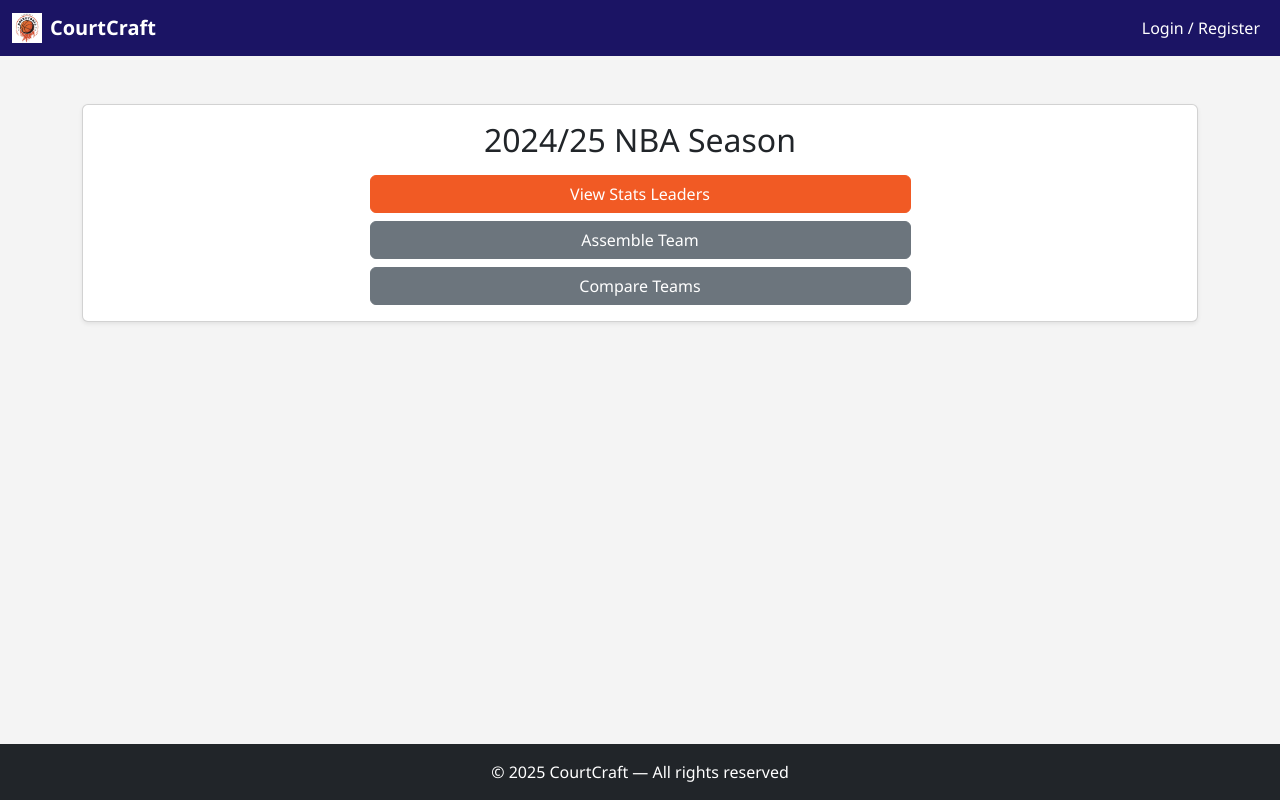
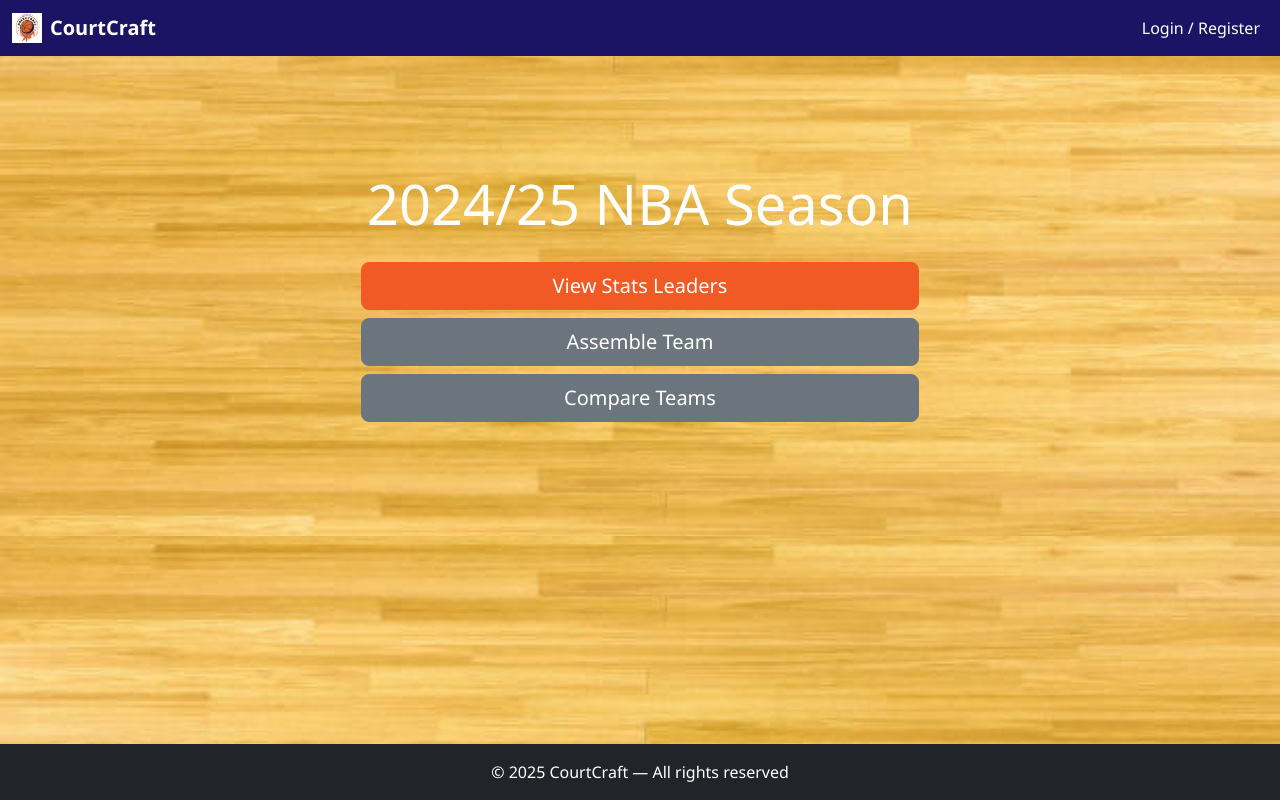
Before and after one commit to giladeldor/CourtCraft, a Flask app: page /season/24-25 in a window 1280 px wide. Run offline with Flask 3, Linux system fonts and the light colour scheme.

Commit message:
Finished aligning the buttons

```diff
--- a/src/static/css/courtcraft.css
+++ b/src/static/css/courtcraft.css
@@ -11,10 +11,12 @@ html, body {
   height: 100%;
 }
 
+/* BODY GETS THE COURT BACKGROUND */
 body {
   display: flex;
   flex-direction: column;
-  background-color: #f4f4f4;
+  background: url('../img/court-bg.jpg') no-repeat center center fixed;
+  background-size: cover;
   font-family: 'Segoe UI', sans-serif;
 }
 
@@ -27,11 +29,12 @@ body {
   color: var(--accent-white) !important;
 }
 
-/* HERO (full‐bleed parquet) */
+/* HERO (transparent now, letting body bg show through) */
 .hero {
   width: 100vw;
   height: 60vh;
-  background: url('../img/court-bg.jpg') no-repeat center/cover;
+  /* remove its own bg so you see the body background */
+  background: transparent;
   color: white;
   display: flex;
   flex-direction: column;
@@ -41,43 +44,75 @@ body {
   text-align: center;
 }
 
-/* SEASON CAROUSEL WRAPPER (with debug border) */
+/* SEASON CAROUSEL WRAPPER (also transparent) */
 .carousel-wrapper {
-  width: 100%;
+  width: 100vw;
   min-height: 40vh;
   display: flex;
   justify-content: center;
   align-items: center;
-  background-color: #f4f4f4;
-  border: 2px solid black;
-  box-sizing: border-box;
+  /* remove its own bg too */
+  background: transparent;
   padding: 1rem 0;
+  position: relative;
 }
 
-/* Let Bootstrap do its thing, but force each slide to be full-width */
+/* -------------------------------------------------------------------
+   Season page “hero” — full-width parquet background with centered content
+   ------------------------------------------------------------------- */
+.season-hero {
+  width: 100vw;
+  background: url('../img/court-bg.jpg') no-repeat center/cover;
+  background-size: cover;
+  /* make it at least tall enough, adjust as desired */
+  min-height: 60vh;
+}
+
+/* Text styling inside hero */
+.season-hero .season-title {
+  font-size: 2.5rem;
+  color: var(--secondary-navy);
+}
+.season-hero .season-desc {
+  font-size: 1.1rem;
+  color: var(--accent-white);
+  text-shadow: 1px 1px 2px rgba(0,0,0,0.6);
+}
+
+/* Ensure .season-hero’s flex alignment holds on small viewports */
+@media (max-width: 767px) {
+  .season-hero {
+    align-items: flex-start;  /* so mobile padding shows */
+  }
+}
+
+/* -------------------------------------------------------------------
+   Season page carousel
+   ------------------------------------------------------------------- */
+
+/* BOOTSTRAP CAROUSEL OVERRIDES */
 #seasonCarousel {
   width: 100%;
+  overflow: visible;
   margin: 0;
-  overflow: visible;
 }
 
 #seasonCarousel .carousel-inner {
   display: flex;
-  /* remove overflow: hidden; */
 }
 
 #seasonCarousel .carousel-item {
-  flex: 0 0 100%;     /* each slide now takes 100% of the wrapper */
+  flex: 0 0 100%;
   display: none;
   justify-content: center;
   align-items: center;
 }
 
 #seasonCarousel .carousel-item.active {
-  display: flex;      /* only the active one shows */
+  display: flex;
 }
 
-/* shrink side controls so they don’t push your button */
+/* shrink controls so button stays centered */
 #seasonCarousel .carousel-control-prev,
 #seasonCarousel .carousel-control-next {
   width: 5%;
@@ -107,7 +142,7 @@ h1, h2, h3, h4, h5 {
   color: var(--secondary-navy);
 }
 
-/* MAKE MAIN FILL VERTICAL SPACE */
+/* MAIN + CONTENT CONTAINERS */
 main {
   flex: 1;
   display: flex;
@@ -115,6 +150,9 @@ main {
 }
 .container {
   flex: 1;
+  /* make sure containers are transparent too */
+  background: transparent;
+  padding-top: 0;  /* if you had extra spacing */
 }
 
 /* FOOTER */
--- a/src/templates/base.html
+++ b/src/templates/base.html
@@ -58,12 +58,14 @@
     </div>
   </nav>
 
-  <main>
-    {# FULL-WIDTH BLOCK: hero + carousel #}
+  <main class="d-flex flex-column flex-grow-1">
+    {# —————————————————————————————————————————————————————————————————————————————————————— #}
+    {#  FULL-WIDTH BLOCK: nothing here is inside a .container — ideal for your hero/carousel #}
     {% block fullwidth %}{% endblock %}
+    {# —————————————————————————————————————————————————————————————————————————————————————— #}
 
-    {# NORMAL page content inside a .container #}
-    <div class="container py-4">
+    {#  Everything below is centered in a Bootstrap .container — your normal page content. #}
+    <div class="container py-4 flex-grow-1">
       {% with messages = get_flashed_messages(with_categories=true) %}
         {% if messages %}
           {% for category, msg in messages %}
@@ -84,14 +86,14 @@
   <script>
     document.addEventListener('DOMContentLoaded', function() {
       var carouselEl = document.getElementById('seasonCarousel');
-    carouselEl.focus();  // let it receive key events
-    // init just to be sure keyboard nav is on
+      if (carouselEl) {
+        carouselEl.focus();  // allow keyboard nav
         new bootstrap.Carousel(carouselEl, {
           interval: false,
           keyboard: true
         });
+      }
     });
   </script>
-
 </body>
 </html>
--- a/src/templates/season.html
+++ b/src/templates/season.html
@@ -1,21 +1,40 @@
 {% extends 'base.html' %}
 {% block title %}{{ title }} – CourtCraft{% endblock %}
 
-{% block content %}
-  <div class="card my-4 shadow-sm">
-    <div class="card-body text-center">
-      <h2 class="card-title">{{ title }}</h2>
-      <p class="card-text">{{ description or '' }}</p>
-
-      {% if image %}
-        <img src="{{ image }}" class="img-fluid rounded mb-3" alt="{{ title }}">
-      {% endif %}
+{# ————————————————————————————————————————————————————————————————————————————
+   FULLWIDTH hero at the top, spanning the entire viewport width
+   ———————————————————————————————————————————————————————————————————————————— #}
+{% block fullwidth %}
+  <div class="season-hero d-flex align-items-center">
+    <div class="container text-center">
+      <h2 class="display-4 mb-4 text-white">{{ title }}</h2>
 
       <div class="d-grid gap-2 col-md-6 mx-auto">
-        <a href="{{ url_for('season_data_page', season=season_url) }}" class="btn btn-primary">View Stats Leaders</a>
-        <a href="{{ url_for('team_assemble_page', season=season_url) }}" class="btn btn-secondary">Assemble Team</a>
-        <a href="{{ url_for('compare_teams', season=season_url) }}" class="btn btn-secondary">Compare Teams</a>
+        <a
+          href="{{ url_for('season_data_page', season=season_url) }}"
+          class="btn btn-lg btn-primary"
+        >
+          View Stats Leaders
+        </a>
+        <a
+          href="{{ url_for('team_assemble_page', season=season_url) }}"
+          class="btn btn-lg btn-secondary"
+        >
+          Assemble Team
+        </a>
+        <a
+          href="{{ url_for('compare_teams', season=season_url) }}"
+          class="btn btn-lg btn-secondary"
+        >
+          Compare Teams
+        </a>
       </div>
     </div>
   </div>
 {% endblock %}
+
+{# ————————————————————————————————————————————————————————————————————————————
+   If you want anything *below* the hero, put it here; otherwise leave empty.
+   ———————————————————————————————————————————————————————————————————————————— #}
+{% block content %}
+{% endblock %}
```
Lines whose indentation alone changed are shown as unchanged.
